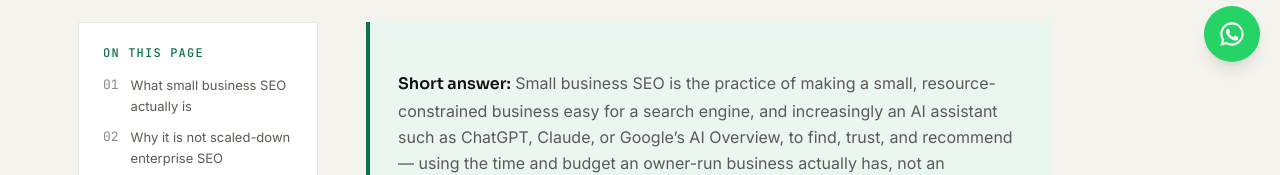
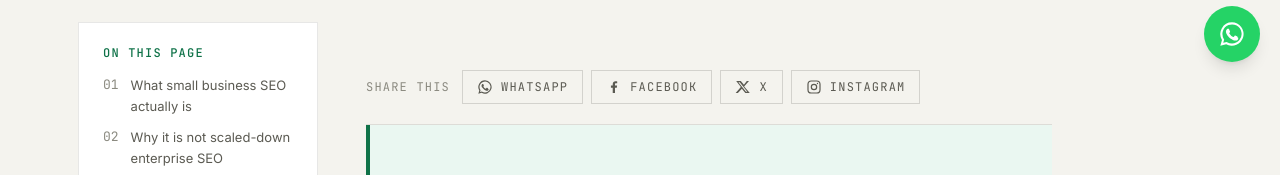
Before and after one commit to benji4563/afrishield-ai-seo, a Next.js app in the folder ai-seo/marketing-site/: page /blog/small-business-seo in a window 1280 px wide. Shown: the part 718-893 px from the top of the page. Built offline with nearby package versions, Linux system fonts and the light colour scheme; no server answers.

Commit message:
Show share buttons at top of blog posts as well as below the body

```diff
--- a/ai-seo/marketing-site/components/blog/PostLayout.tsx
+++ b/ai-seo/marketing-site/components/blog/PostLayout.tsx
@@ -136,6 +136,12 @@ export function PostShell({
               </div>
 
               <div className="max-w-prose">
+                <ShareButtons
+                  url={`${SITE_URL}/blog/${post.slug}`}
+                  title={post.title}
+                  className="mt-0 border-t-0 pt-0"
+                />
+
                 <div className="post-body">{children}</div>
 
                 <ShareButtons url={`${SITE_URL}/blog/${post.slug}`} title={post.title} />
--- a/ai-seo/marketing-site/components/blog/ShareButtons.tsx
+++ b/ai-seo/marketing-site/components/blog/ShareButtons.tsx
@@ -1,6 +1,7 @@
 'use client';
 
 import { useState } from 'react';
+import { cn } from '@/lib/utils';
 
 /**
  * Share bar for blog posts. WhatsApp, Facebook, and X are real share-intent
@@ -42,7 +43,15 @@ function InstagramIcon() {
   );
 }
 
-export function ShareButtons({ url, title }: { url: string; title: string }) {
+export function ShareButtons({
+  url,
+  title,
+  className,
+}: {
+  url: string;
+  title: string;
+  className?: string;
+}) {
   const [copied, setCopied] = useState(false);
 
   const encodedUrl = encodeURIComponent(url);
@@ -77,7 +86,7 @@ export function ShareButtons({ url, title }: { url: string; title: string }) {
   };
 
   return (
-    <div className="mt-12 flex flex-wrap items-center gap-3 border-y border-ink/10 py-5">
+    <div className={cn('mt-12 flex flex-wrap items-center gap-3 border-y border-ink/10 py-5', className)}>
       <p className="font-mono text-label uppercase text-mute">Share this</p>
       <div className="flex flex-wrap gap-2">
         {links.map((link) => (
```
